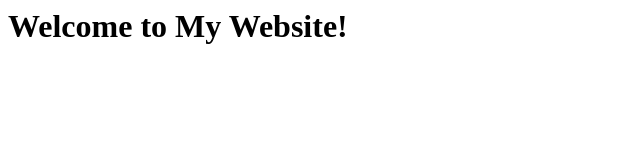
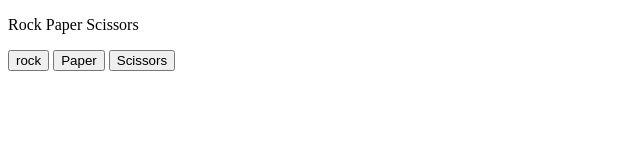
Before and after one commit to Ethan0406/html-portfolio, a plain HTML site: page index.html in a window 1280 px wide. Shown: the whole page, without its empty margins (0-640 px from the left). Drawn offline with Linux system fonts and the light colour scheme.

Commit message:
index.html

```diff
--- a/index.html
+++ b/index.html
@@ -1,15 +1,94 @@
-<!-- TODO 1: Create the HTML Boilerplate -->
-<h1>Welcome to My Website!</h1>
-<!-- TODO 2: Add Your previous projects' HTML into the public folder -->
+<!DOCTYPE html>
+<html lang="en">
+<head>
+  <meta charset="UTF-8">
+  <meta name="viewport" content="width=device-width, initial-scale=1.0">
+  <title>rock-paper-scissors</title>
+</head>
+<body>
+  <p>Rock Paper Scissors</p>
 
-<!-- TODO 3: Take screenshots of your project previews and add the images to the images folder -->
+  <button onclick="
+   const randomNumber = Math.random();
+   let computerMove = '';
 
-<!-- TODO 4: Add titles/subtitles etc. -->
+   /* scope, avoid naming conflict. any variable we create inside {...}
+   will only exist inside the {...}
 
-<!-- TODO 5: Add a link to the project pages -->
+     when we click a button, computer randomly selects a move,
+  compare the moves to get the result, display the result in a popup.
 
-<!-- TODO 6: Add images to show the project previews
-HINT for TODO 6: You can use the height attribute set to 200 to make the image smaller:
-https://developer.mozilla.org/en-US/docs/Web/HTML/Element/img#attr-height -->
+  Strategy for JS:
+  1, figure out what steps we need
+  2, convert these steps into code
 
-<!-- TODO 7: Add the Contact Me and About Me page links -->
+   */
+   if (randomNumber >= 0 && randomNumber < 1 / 3){
+    computerMove = 'rock';
+   } else if (randomNumber >= 1 / 3 && randomNumber < 2 / 3){
+    computerMove = 'paper';
+   } else if (randomNumber >= 2 / 3 && randomNumber < 1){
+    computerMove = 'scissors';
+   }
+
+   let result = ''; //scope
+   if (computerMove === 'rock'){
+    result = 'Tie.';
+
+   } else if (computerMove === 'paper'){
+    result = 'You lose.';
+   } else if (computerMove === 'scissors'){
+    result = 'You Win.';
+   }
+
+   alert(`You picked rock. Computer picked ${computerMove}. ${result}`);
+  ">rock</button>
+
+  <button onclick="
+  const randomNumber = Math.random();
+  let computerMove = '';
+  if (randomNumber >= 0 && randomNumber < 1 / 3){
+    computerMove = 'rock';
+  } else if (randomNumber >= 1 / 3 && randomNumber < 2 / 3){
+    computerMove = 'paper';
+  } else if (randomNumber >= 2 / 3 && randomNumber < 1 ){
+    computerMove = 'scissors';
+  }
+
+  if (computerMove === 'rock'){
+    result = 'You win.';
+  } else if (computerMove === 'paper'){
+    result = 'Tie.';
+  } else if (computerMove === 'scissors'){
+    result = 'You lose.';
+  }
+
+  alert(`You picked paper. Computer picked ${computerMove}. ${result}`);
+  ">Paper</button>
+
+  <button
+  onclick="
+  const randomNumber = Math.random();
+  let computerMove = '';
+
+  if (randomNumber >= 0 && randomNumber < 1 / 3){
+    computerMove = 'rock';
+  } else if (randomNumber >= 1 / 3 && randomNumber < 2 / 3){
+    computerMove = 'paper';
+  } else if (randomNumber >= 2 / 3 && randomNumber < 1){
+    computerMove = 'scissors';
+  }
+
+  if(computerMove === 'rock') {
+    result = 'You lose.';
+  } else if (computerMove === 'paper'){
+    result = 'You win.';
+  } else if (computerMove === 'scissors'){
+    result = 'Tie.';
+  }
+  alert(`You picked scissors. Computer picked ${computerMove}. ${result}`);
+  ">Scissors</button>
+
+  <script></script>
+</body>
+</html>
```
